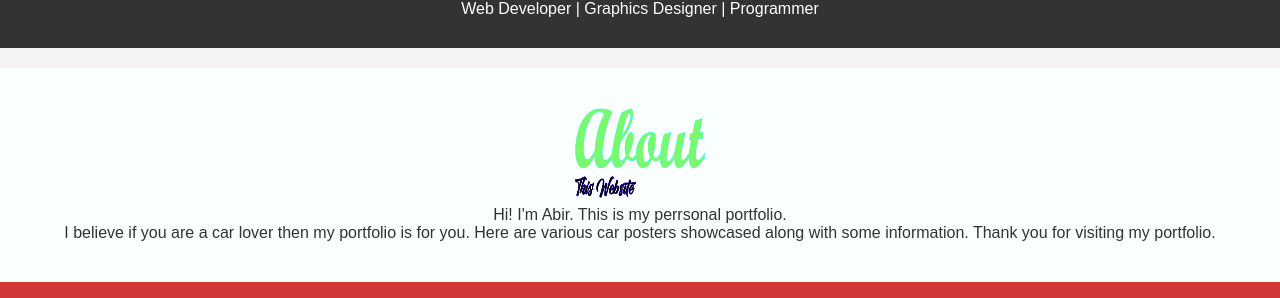
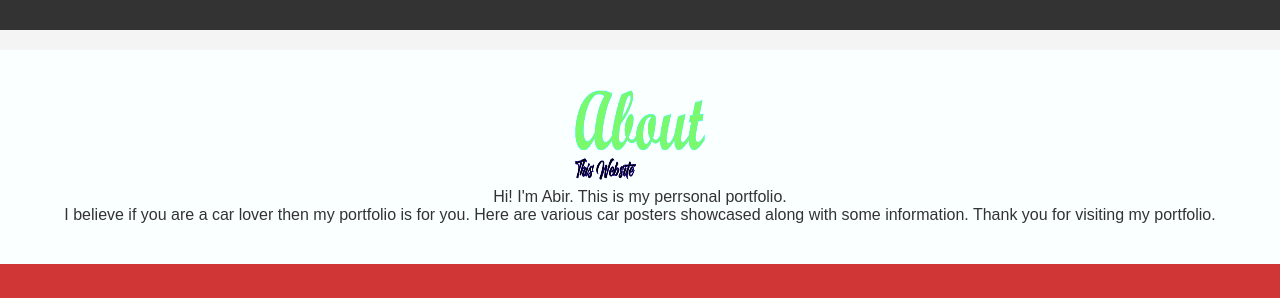
Before and after one commit to abirxghost/Car-Poster, a plain HTML site: page index.html in a window 1280 px wide. Shown: the part 109-407 px from the top of the page. Drawn offline with Linux system fonts and the light colour scheme.

Commit message:
Add files via upload
Signed-off-by: abirxghost <abirh9616@gmail.com>

```diff
--- a/index.html
+++ b/index.html
@@ -10,7 +10,7 @@
     <!-- Header Section -->
     <header>
         <h1><img src="pic/L1.png" alt="logo"></h1>
-        <p>Web Developer | Graphics Designer | Programmer</p>
+        <p></p>
     </header>
 
     <!-- About Me Section -->
```
